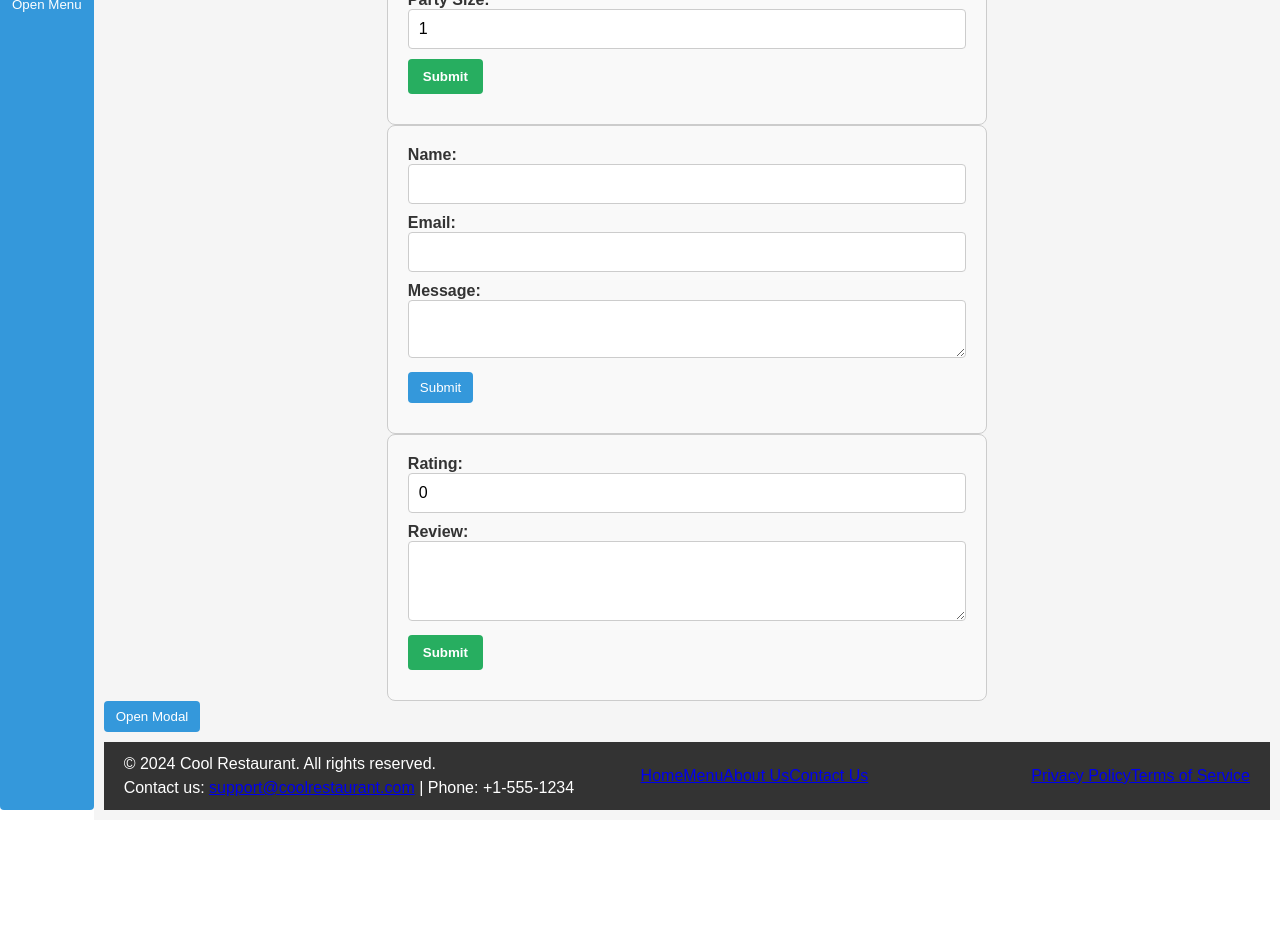
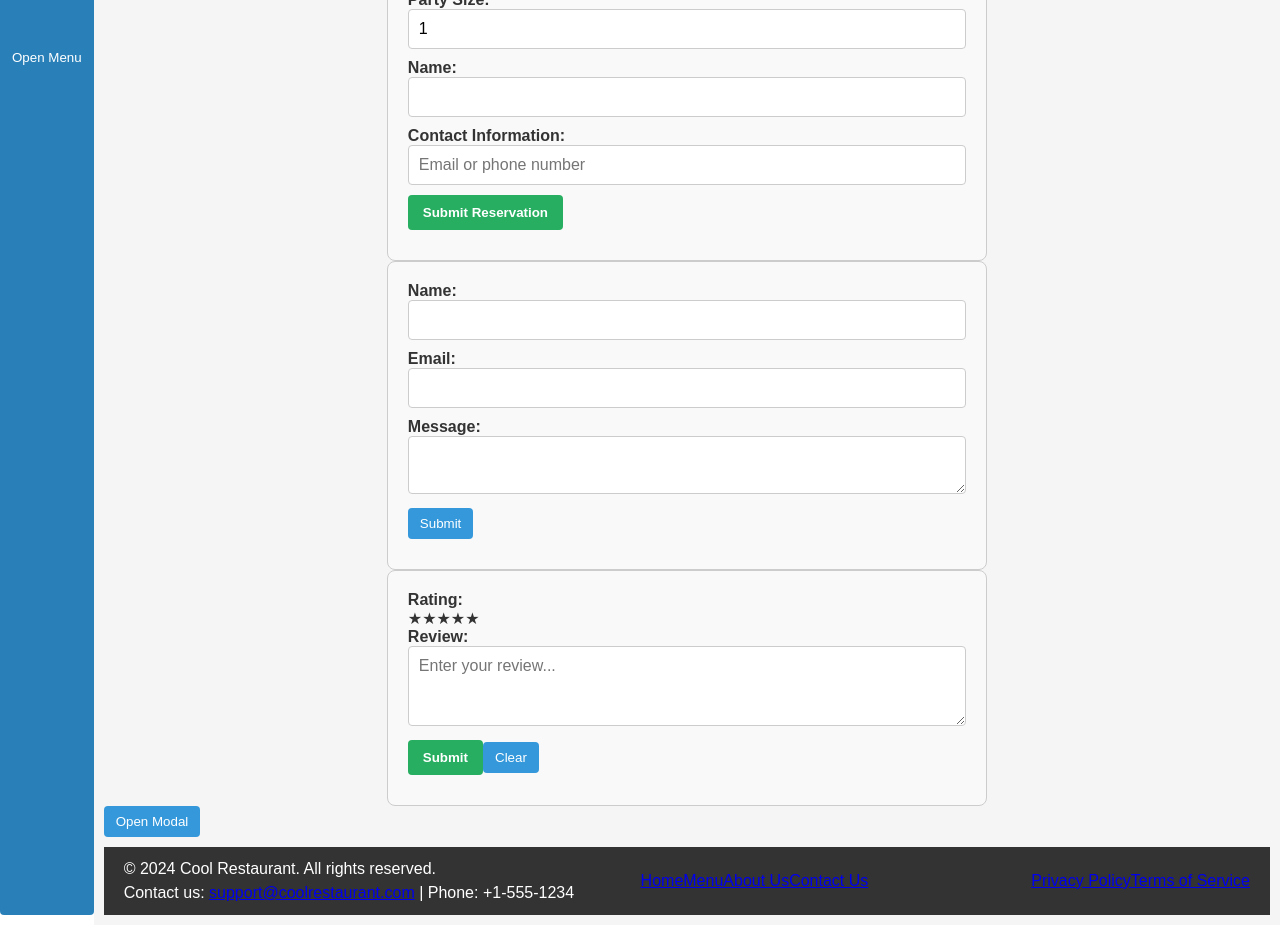
Before and after one commit to mohamedmehdigara/react-burger-menu-example, a React (Create React App) app: page / in a window 1280 px wide. Shown: the part 800-1725 px from the top of the page. Before the commit the page ends 1620 px from the top, so only its background shows below. Built offline with nearby package versions, Linux system fonts and the light colour scheme.

Commit message:
edited files

```diff
--- a/src/components/RatingReview/RatingReview.js
+++ b/src/components/RatingReview/RatingReview.js
@@ -1,40 +1,64 @@
 import React, { useState } from 'react';
 import './RatingReview.css';
 
-function RatingReview({ onSubmit }) {
+function RatingReview({ onSubmit, minRating = 1, maxRating = 5 }) {
     const [rating, setRating] = useState(0);
     const [review, setReview] = useState('');
 
-  const handleRatingChange = (e) => {
-    setRating(Number(e.target.value));
+    // Handle rating change
+    const handleRatingChange = (value) => {
+        setRating(value);
     };
 
+    // Handle review text change
     const handleReviewChange = (e) => {
         setReview(e.target.value);
     };
 
+    // Handle form submission
     const handleSubmit = (e) => {
         e.preventDefault();
+        if (rating > 0 && review.trim()) {
             onSubmit({ rating, review });
+            setRating(0);
+            setReview('');
+            // Optional: Provide feedback to the user, e.g., a success message
+        }
+    };
+
+    // Handle form reset
+    const handleClear = () => {
         setRating(0);
         setReview('');
     };
 
     return (
         <form className="rating-review" onSubmit={handleSubmit}>
+            {/* Rating section */}
             <div className="rating">
                 <label htmlFor="rating">Rating:</label>
-        <input
-          type="number"
-          id="rating"
-          name="rating"
-          min="1"
-          max="5"
-          value={rating}
-          onChange={handleRatingChange}
-          required
-        />
+                {/* Star rating component */}
+                <div className="rating-stars">
+                    {[...Array(maxRating)].map((_, i) => {
+                        const starValue = i + 1;
+                        return (
+                            <span
+                                key={starValue}
+                                className={`star ${starValue <= rating ? 'filled' : ''}`}
+                                onClick={() => handleRatingChange(starValue)}
+                                aria-label={`${starValue} star`}
+                                role="button"
+                                tabIndex={0}
+                                onKeyPress={(e) => e.key === 'Enter' && handleRatingChange(starValue)}
+                            >
+                                &#9733;
+                            </span>
+                        );
+                    })}
                 </div>
+            </div>
+
+            {/* Review section */}
             <div className="review">
                 <label htmlFor="review">Review:</label>
                 <textarea
@@ -43,9 +67,17 @@ function RatingReview({ onSubmit }) {
                     value={review}
                     onChange={handleReviewChange}
                     required
-        ></textarea>
+                    aria-required="true"
+                    placeholder="Enter your review..."
+                    rows={5}
+                />
             </div>
+
+            {/* Action buttons */}
+            <div className="action-buttons">
                 <button type="submit">Submit</button>
+                <button type="button" onClick={handleClear}>Clear</button>
+            </div>
         </form>
     );
 }
--- a/src/components/Reservation/Reservation.js
+++ b/src/components/Reservation/Reservation.js
@@ -2,24 +2,41 @@ import React, { useState } from 'react';
 import './Reservation.css';
 
 function Reservation({ onSubmit }) {
+    // Initialize state for the reservation form data
     const [reservationData, setReservationData] = useState({
         date: '',
         time: '',
-    partySize: 1
+        partySize: 1,
+        name: '',
+        contactInfo: ''
     });
 
+    // Handle input changes
     const handleChange = (e) => {
         const { name, value } = e.target;
         setReservationData({ ...reservationData, [name]: value });
     };
 
+    // Handle form submission
     const handleSubmit = (e) => {
         e.preventDefault();
+        if (onSubmit) {
             onSubmit(reservationData);
+        }
+        // Reset the form data after submission
+        setReservationData({
+            date: '',
+            time: '',
+            partySize: 1,
+            name: '',
+            contactInfo: ''
+        });
     };
 
     return (
         <form className="reservation-form" onSubmit={handleSubmit}>
+            {/* Date input */}
+            <div className="form-group">
                 <label htmlFor="date">Date:</label>
                 <input
                     type="date"
@@ -29,7 +46,10 @@ function Reservation({ onSubmit }) {
                     onChange={handleChange}
                     required
                 />
+            </div>
 
+            {/* Time input */}
+            <div className="form-group">
                 <label htmlFor="time">Time:</label>
                 <input
                     type="time"
@@ -39,7 +59,10 @@ function Reservation({ onSubmit }) {
                     onChange={handleChange}
                     required
                 />
+            </div>
 
+            {/* Party size input */}
+            <div className="form-group">
                 <label htmlFor="partySize">Party Size:</label>
                 <input
                     type="number"
@@ -50,8 +73,37 @@ function Reservation({ onSubmit }) {
                     onChange={handleChange}
                     required
                 />
+            </div>
 
-      <button type="submit">Submit</button>
+            {/* Name input */}
+            <div className="form-group">
+                <label htmlFor="name">Name:</label>
+                <input
+                    type="text"
+                    id="name"
+                    name="name"
+                    value={reservationData.name}
+                    onChange={handleChange}
+                    required
+                />
+            </div>
+
+            {/* Contact information input */}
+            <div className="form-group">
+                <label htmlFor="contactInfo">Contact Information:</label>
+                <input
+                    type="text"
+                    id="contactInfo"
+                    name="contactInfo"
+                    value={reservationData.contactInfo}
+                    onChange={handleChange}
+                    required
+                    placeholder="Email or phone number"
+                />
+            </div>
+
+            {/* Submit button */}
+            <button type="submit">Submit Reservation</button>
         </form>
     );
 }
```
Lines whose indentation alone changed are shown as unchanged.
